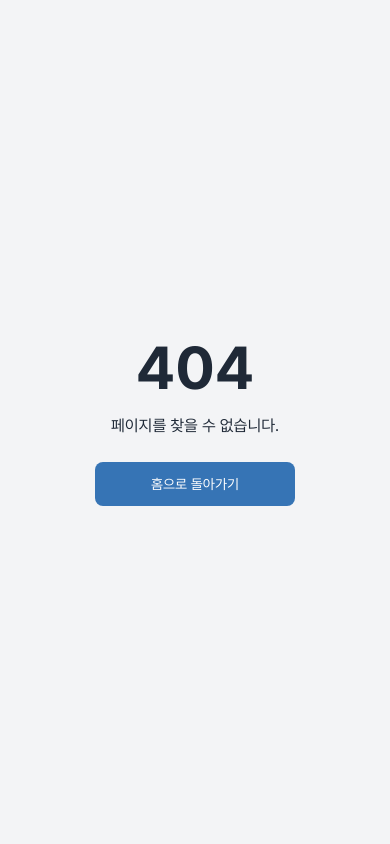
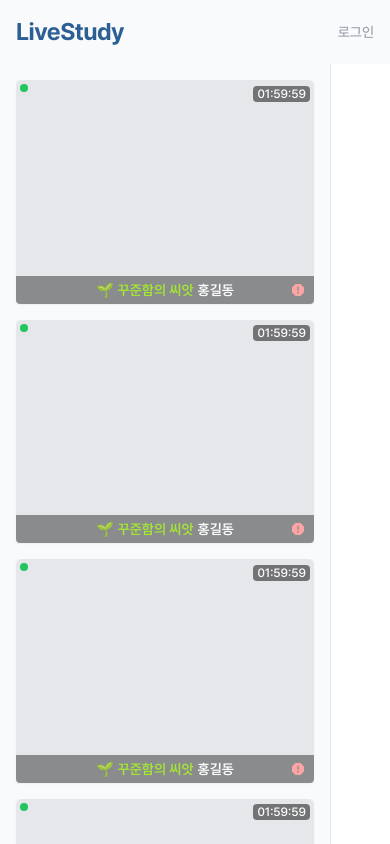
Before and after one commit to LiveStudy-group/Frontend, a React (Vite) app in the folder LiveStudy-front/: page /studyroom/1 in a window 390 px wide. Before the commit this address had no page. Shown: the top 844 px of the page. Built offline with nearby package versions, Linux system fonts and the light colour scheme.

Commit message:
feat(StudyRoomPage): 스터디룸페이지 반응형 UI 구현 및 라우터 설정

```diff
--- a/LiveStudy-front/src/App.tsx
+++ b/LiveStudy-front/src/App.tsx
@@ -1,6 +1,7 @@
 import { Route, Routes } from 'react-router-dom';
 import NotFoundPage from './pages/Error/NotFoundPage';
 import LandingPage from './pages/LandingPage';
+import StudyRoomPage from './pages/StudyRoomPage';
 import TestPage from './pages/TestPage';
 
 function App() {
@@ -8,6 +9,7 @@ function App() {
     <Routes>
       <Route path='/' element={<LandingPage />} />
       <Route path='test-page' element={<TestPage />} />
+      <Route path='studyroom/:id' element={<StudyRoomPage />} />
       <Route path='*' element={<NotFoundPage />} />
     </Routes>
   )
--- a/LiveStudy-front/src/pages/StudyRoomPage.tsx
+++ b/LiveStudy-front/src/pages/StudyRoomPage.tsx
@@ -1,7 +1,51 @@
-export default function StudyRoomPage() {
+import { MdReport } from 'react-icons/md';
+import Header from '../components/common/Header';
+
+const StudyRoomPage = () => {
   return (
-    <section>
-      <h1>StudyRoomPage</h1>
-    </section>
+    <div className="bg-gray-50 flex flex-col nodrag min-h-screen overflow-hidden">
+      {/* 공통 헤더 컴포넌트 */}
+      <Header />
+
+      <main className="flex-1 w-full max-w-[1280px] mx-auto flex overflow-hidden">
+        <section className="flex-1 p-4 grid grid-cols-1 sm:grid-cols-2 md:grid-cols-2 lg:grid-cols-4 xl:grid-cols-5 gap-4 overflow-y-auto">
+          {Array.from({ length: 20 }).map((_, idx) => (
+            <div
+              key={idx}
+              className="bg-gray-100 rounded shadow-sm overflow-hidden flex items-center justify-center aspect-[4/3] relative"
+            >
+              <div className="w-full h-full bg-gray-200 rounded-md relative">
+                {/* 상태 */}
+                <div className="absolute top-1 left-1 w-2 h-2 rounded-full bg-green-500" />
+
+                {/* 타이머 */}
+                <div className="absolute top-1 right-1 flex justify-center items-center gap-[0.2rem] mt-[0.1rem]">
+                  <span className="text-caption2_M text-white bg-black/50 px-1 rounded">01:59:59</span>
+                </div>
+
+                {/* 유저 정보 + 신고 */}
+                <div className="absolute bottom-0 left-0 w-full px-2 py-1 bg-black/40 text-white text-xs flex items-center justify-center">
+                  {/* 유저 정보 */}
+                  <div className="flex items-center space-x-1">
+                    <span className="text-sm">🌱</span>
+                    <span className="text-caption1_M text-lime-400 font-semibold">꾸준함의 씨앗</span>
+                    <span className="text-caption1_M font-semibold">홍길동</span>
+                  </div>
+
+                  {/* 신고 버튼 */}
+                  <button className="absolute right-2 text-red-300 hover:text-red-500">
+                    <MdReport size={16} />
+                  </button>
+                </div>
+              </div>
+            </div>
+          ))}
+        </section>
+
+        <aside className="w-[60px] flex-shrink-0 border-l bg-white flex flex-col justify-between" />
+      </main>
+    </div>
   );
-}
+};
+
+export default StudyRoomPage;
```
